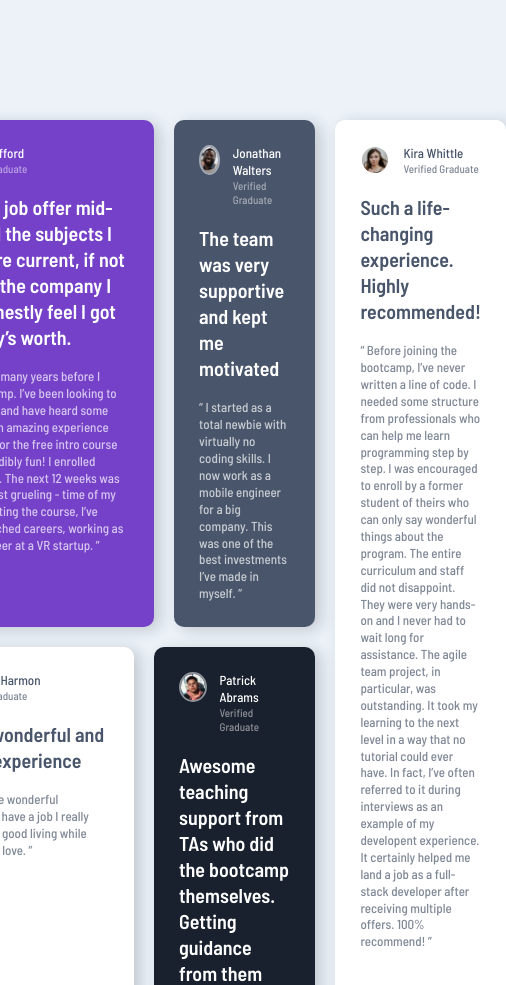
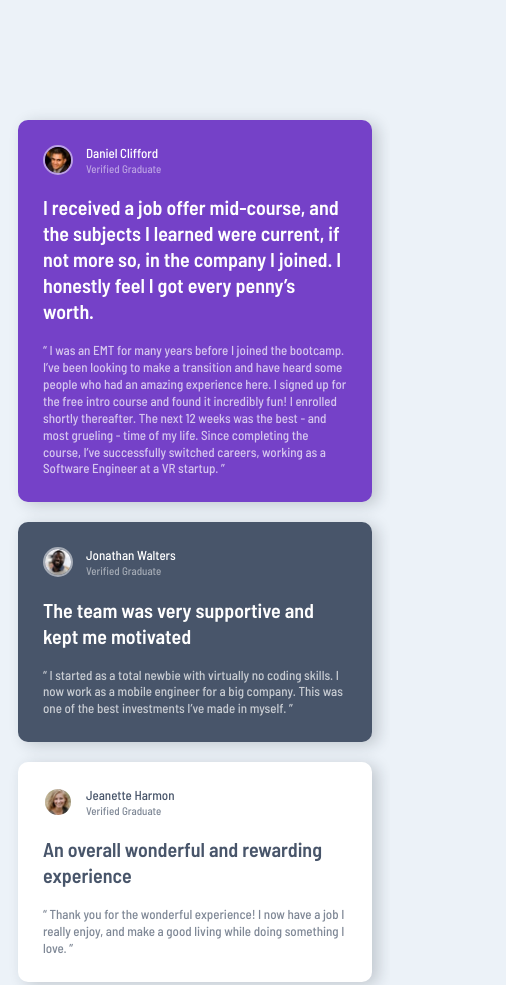
Before and after one commit to Zurisaday01/challenge-testimonials-grid-section, a website: page index.html in a window 390 px wide. Shown: the top 985 px of the page, 506 px wide, since content can reach past the window. Drawn offline with nearby package versions, Linux system fonts and the light colour scheme; files that its build step writes are made by us from their sources.

Commit message:
añadiendo los breakpoints al grid

```diff
--- a/app/scss/layout/_main.scss
+++ b/app/scss/layout/_main.scss
@@ -9,4 +9,30 @@
     grid-template-areas: "first first second third"
                          "fourth fifth fifth third";
     justify-content: center;
+
+    @include respond(x-large){
+        grid-template-areas: "first first second fourth"
+                            "fifth fifth third third";
+    }
+
+    @include respond(large){
+        grid-template-areas: "first first second second"
+                            "fourth fifth fifth fifth"
+                            "third third third third";
+    }
+
+    @include respond(medium){
+        grid-template-areas:  "first first first first"
+                                "second fourth fourth fourth"
+                                "fifth fifth fifth fifth"
+                                "third third third third";
+    }
+
+    @include respond(small){
+        grid-template-areas: "first first first first"
+                            "second second second second"
+                            "fourth fourth fourth fourth"
+                            "fifth fifth fifth fifth"
+                            "third third third third";
+    }
 }
```
